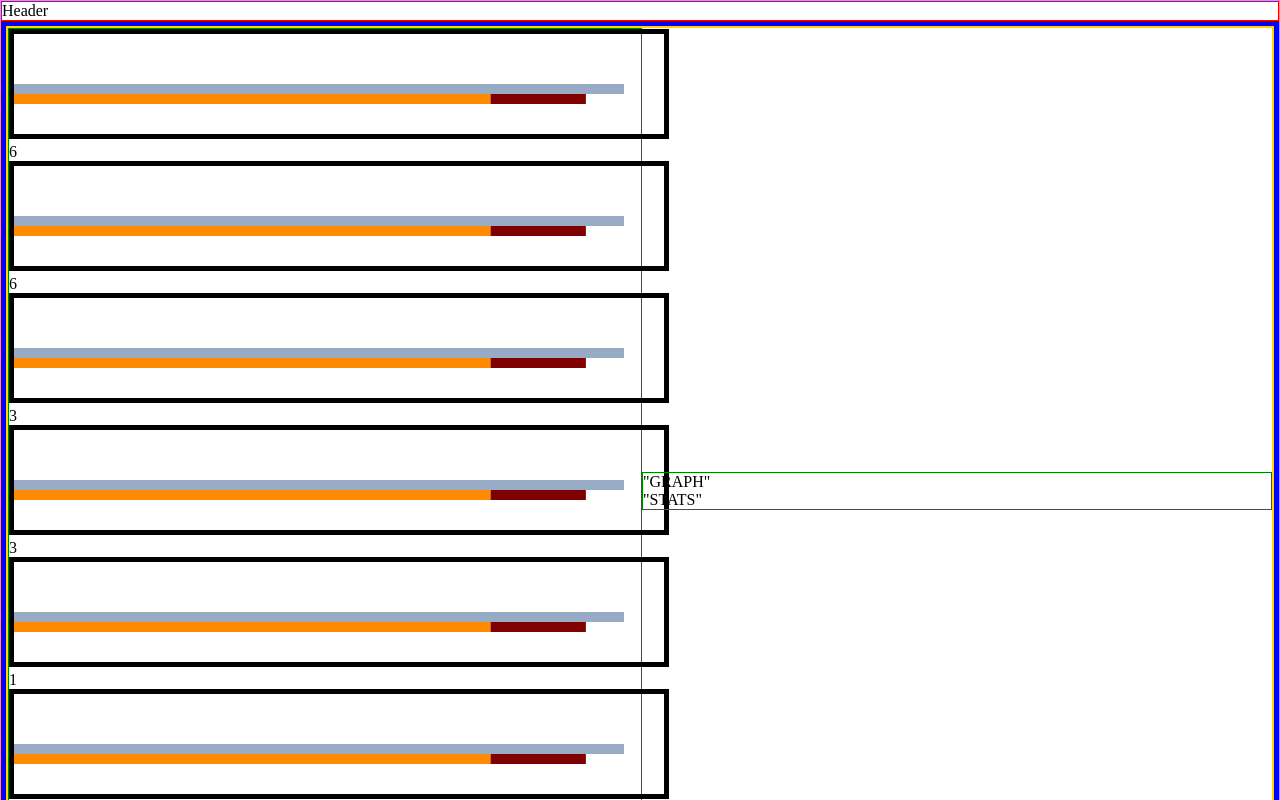
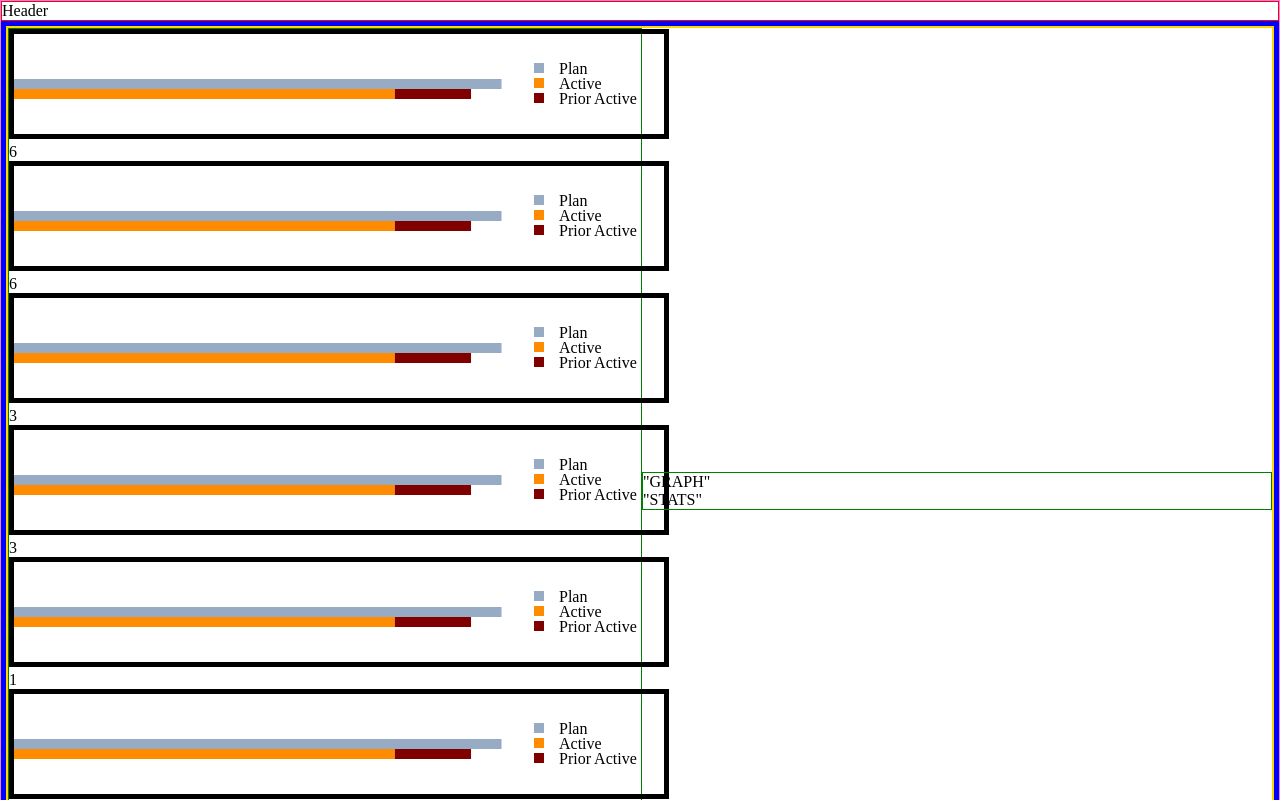
Before and after one commit to Banz-Lou/Pomocode, a React app: page / in a window 1280 px wide. Shown: the top 800 px of the page. Built offline with nearby package versions, Linux system fonts and the light colour scheme.

Commit message:
IntervalUpdatesDone graph done and variabalizeded

```diff
--- a/src/components/Vizualizations/IntervalUpdatesChart.js
+++ b/src/components/Vizualizations/IntervalUpdatesChart.js
@@ -2,7 +2,8 @@ import React, { Component } from "react";
 import * as d3 from "d3";
 import { IntUpdDimensions } from "./dimensions.js";
 
-const { width, height, margin, colors } = IntUpdDimensions;
+const { width, height, margin, colors, legend, barHeight } = IntUpdDimensions;
+const legendKeys = ["Plan", "Active", "Prior Active"];
 
 let data = [
   {
@@ -87,18 +88,40 @@ class IntervalUpdatesChart extends Component {
       <svg width={width} height={height} style={{ border: "solid 5px" }}>
         <g>
           {this.state.planBars.map(d => (
-            <rect x={d.x} y={d.y} width={d.width} height={10} fill={d.fill} />
+            <rect
+              x={d.x}
+              y={d.y - barHeight / 2}
+              width={d.width}
+              height={barHeight}
+              fill={d.fill}
+            />
           ))}
         </g>
         <g>
           {this.state.activeBars.map(d => (
             <rect
               x={d.x}
-              y={d.y + 10}
+              y={d.y + barHeight / 2}
               width={d.width}
-              height={10}
+              height={barHeight}
               fill={d.fill}
             />
+          ))}
+        </g>
+        <g
+          ref="legend"
+          transform={`translate(${legend.positionX},${legend.positionY})`}
+        >
+          {legendKeys.map((d, i) => (
+            <g key={d} transform={`translate(0, ${i * (legend.rectH + 5)})`}>
+              <rect
+                y={legend.rectY}
+                width={legend.rectW}
+                height={legend.rectH}
+                fill={legend[d]}
+              />
+              <text transform={`translate(25,0)`}>{d}</text>
+            </g>
           ))}
         </g>
       </svg>
--- a/src/components/Vizualizations/dimensions.js
+++ b/src/components/Vizualizations/dimensions.js
@@ -14,19 +14,33 @@ const HistDetDimensions = {
   }
 };
 
+const [IntUpdDimensionsWidth, IntUpdDimensionsHeight] = [650, 100];
+
 const IntUpdDimensions = {
-  width: 650,
-  height: 100,
-  margin: { top: 20, right: 40, bottom: 20, left: 35 },
+  width: IntUpdDimensionsWidth,
+  height: IntUpdDimensionsHeight,
+  margin: {
+    top: 20,
+    right: IntUpdDimensionsWidth * 0.25,
+    bottom: 20,
+    left: 35
+  },
+  barHeight: 10,
   colors: {
     planned: "#98abc5",
     active: "#ff8c00",
     prior_active: "maroon"
   },
   legend: {
-    rect: 2,
-    spacing: 2,
-    height: 2
+    rectY: -11,
+    rectW: 10,
+    rectH: 10,
+    Plan: "#98abc5",
+    Active: "#ff8c00",
+    "Prior Active": "maroon",
+    positionX: IntUpdDimensionsWidth * 0.8,
+    positionY: IntUpdDimensionsHeight / 2 - 10,
+    keySpacing: 15
   }
 };
 
```
Also changed, not shown: src/components/Vizualizations/HistoricalChart.js (+11 -11 lines).
